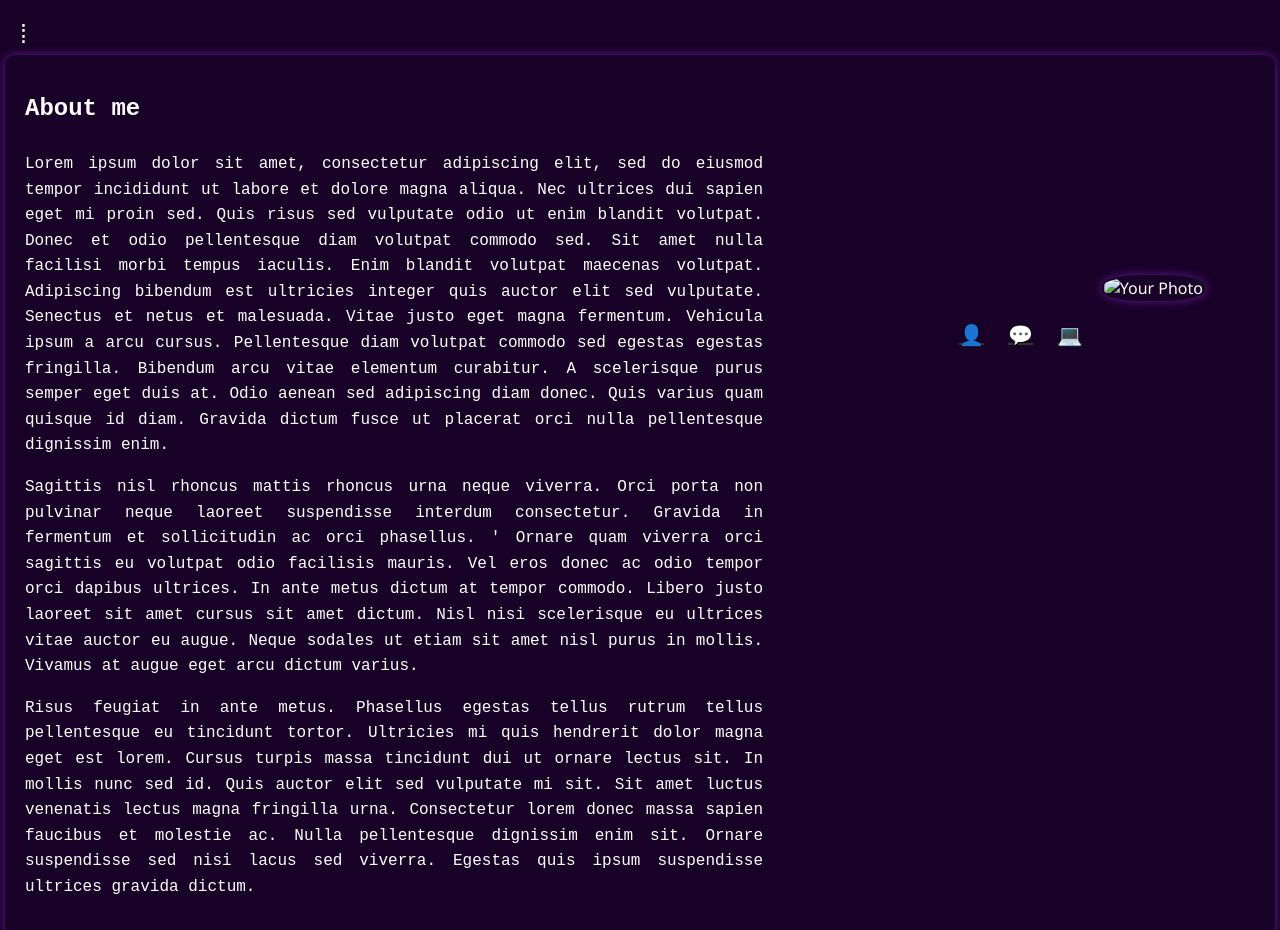
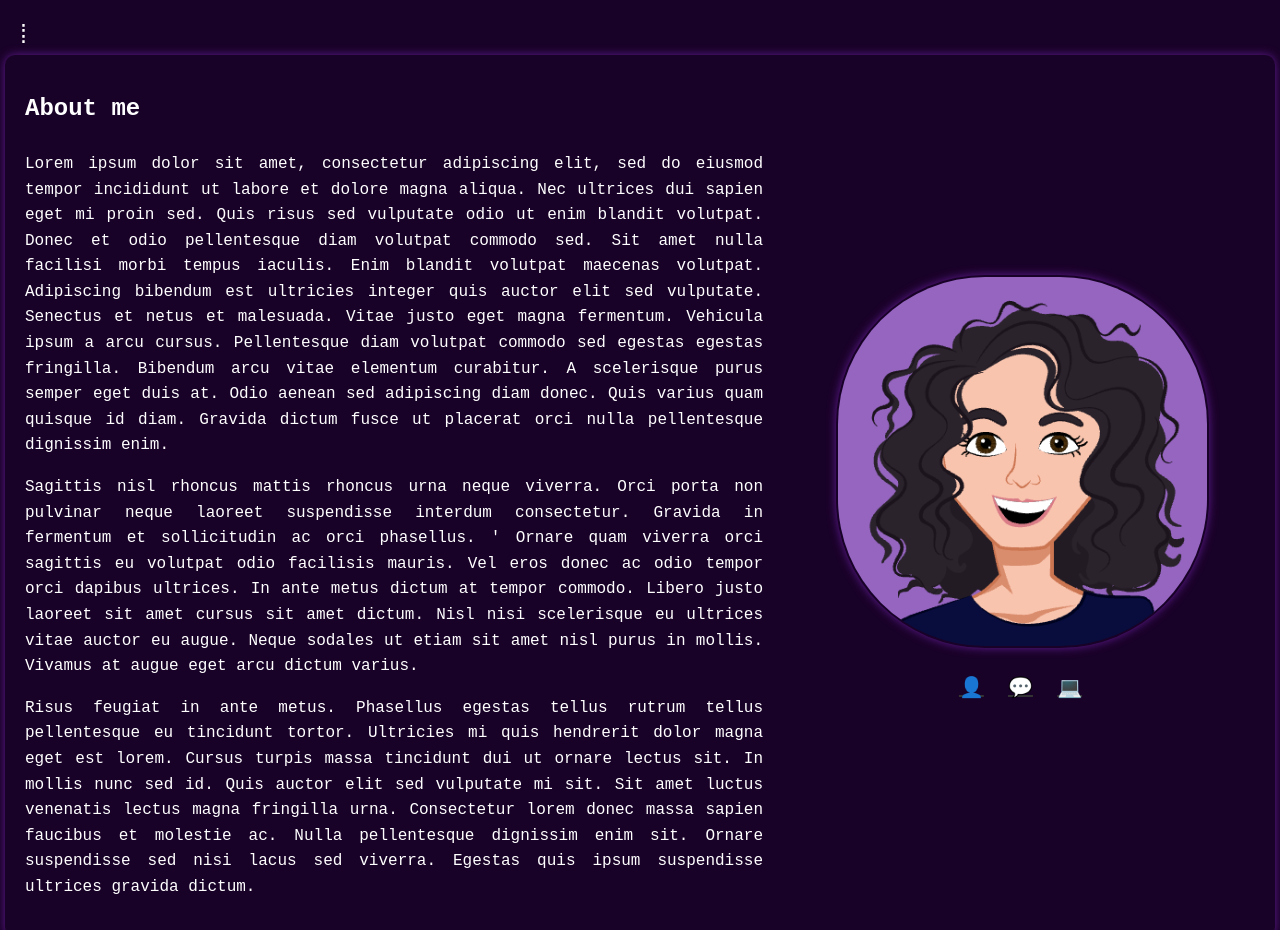
Before and after one commit to ananditasinghh/aboutme, a plain HTML site: page index.html in a window 1280 px wide. Shown: the top 930 px of the page. Drawn offline with Linux system fonts and the light colour scheme.

Commit message:
Update index.html

```diff
--- a/index.html
+++ b/index.html
@@ -189,7 +189,7 @@ tincidunt tortor. Ultricies mi quis hendrerit dolor magna eget est lorem. Cursus
 
         </div>
         <div class="photo">
-            <img src="/Users/ananditasingh/Desktop/ogwebsite/AvatarMaker (2).png" alt="Your Photo">
+            <img src="https://github.com/ananditasinghh/aboutme/blob/main/AvatarMaker%20(2).png" alt="Your Photo">
             <div class="social-icons">
                 <a href="https://www.linkedin.com/in/anandita-singh-b01535223/" target="https://www.linkedin.com/in/anandita-singh-b01535223/">&#128100;</a>
                 <a href="https://mail.google.com/mail/u/?authuser=anandita.singh.ug21@nsut.ac.in" target="https://mail.google.com/mail/u/?authuser=anandita.singh.ug21@nsut.ac.in">&#128172;</a>
```
